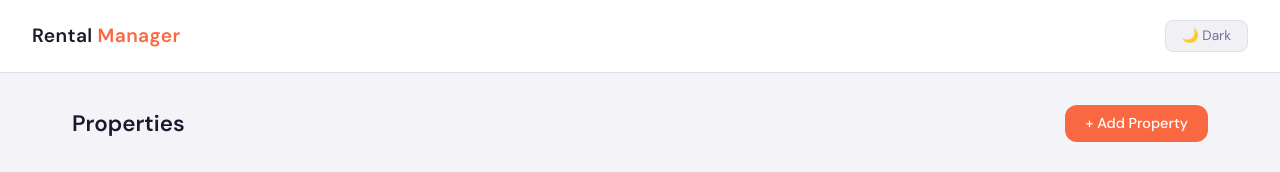
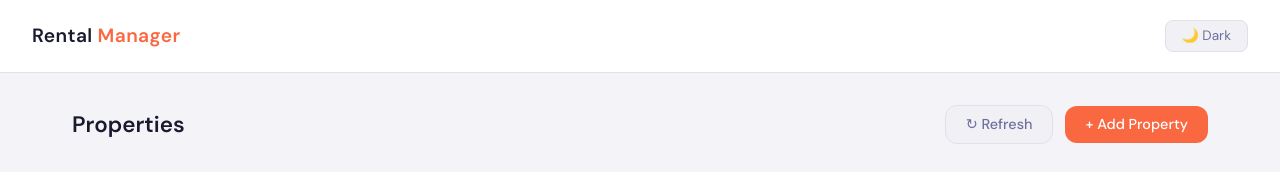
Before and after one commit to Loryt55/Sakura-2-frontend, an Angular app: page / in a window 1280 px wide. Shown: the top 172 px of the page. Built offline with nearby package versions, Linux system fonts and the light colour scheme; no server answers.

Commit message:
feat(property): add refresh button to property list

```diff
--- a/src/app/property/property-list/property-list.component.html
+++ b/src/app/property/property-list/property-list.component.html
@@ -7,7 +7,10 @@
 
 <div class="list-header">
   <h2>Properties</h2>
-  <button class="btn-add" (click)="addNew()">+ Add Property</button>
+  <div class="header-actions">
+    <button class="btn-refresh" (click)="loadProperties()">↻ Refresh</button>
+    <button class="btn-add" (click)="addNew()">+ Add Property</button>
+  </div>
 </div>
 
 <div class="property-grid">
--- a/src/app/property/property-list/property-list.component.scss
+++ b/src/app/property/property-list/property-list.component.scss
@@ -123,3 +123,25 @@
   border: 1px dashed var(--border);
   border-radius: var(--radius);
 }
+
+.header-actions {
+  display: flex;
+  gap: 0.75rem;
+  align-items: center;
+}
+
+.btn-refresh {
+  background: var(--surface-hover);
+  color: var(--text-muted);
+  border: 1px solid var(--border);
+  padding: 0.6rem 1.25rem;
+  border-radius: var(--radius);
+  font-size: 0.9rem;
+  font-weight: 500;
+
+  &:hover {
+    border-color: var(--accent);
+    color: var(--accent);
+    transform: translateY(-1px);
+  }
+}
```
